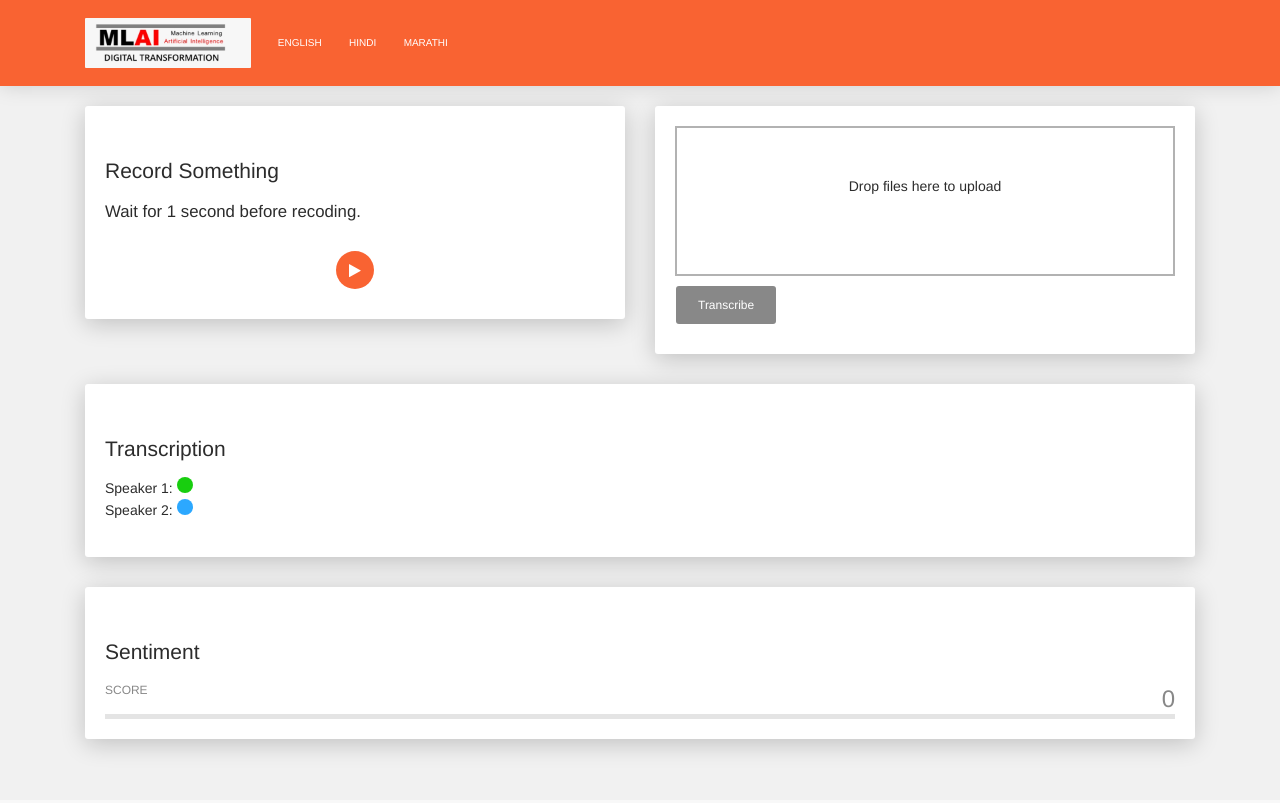
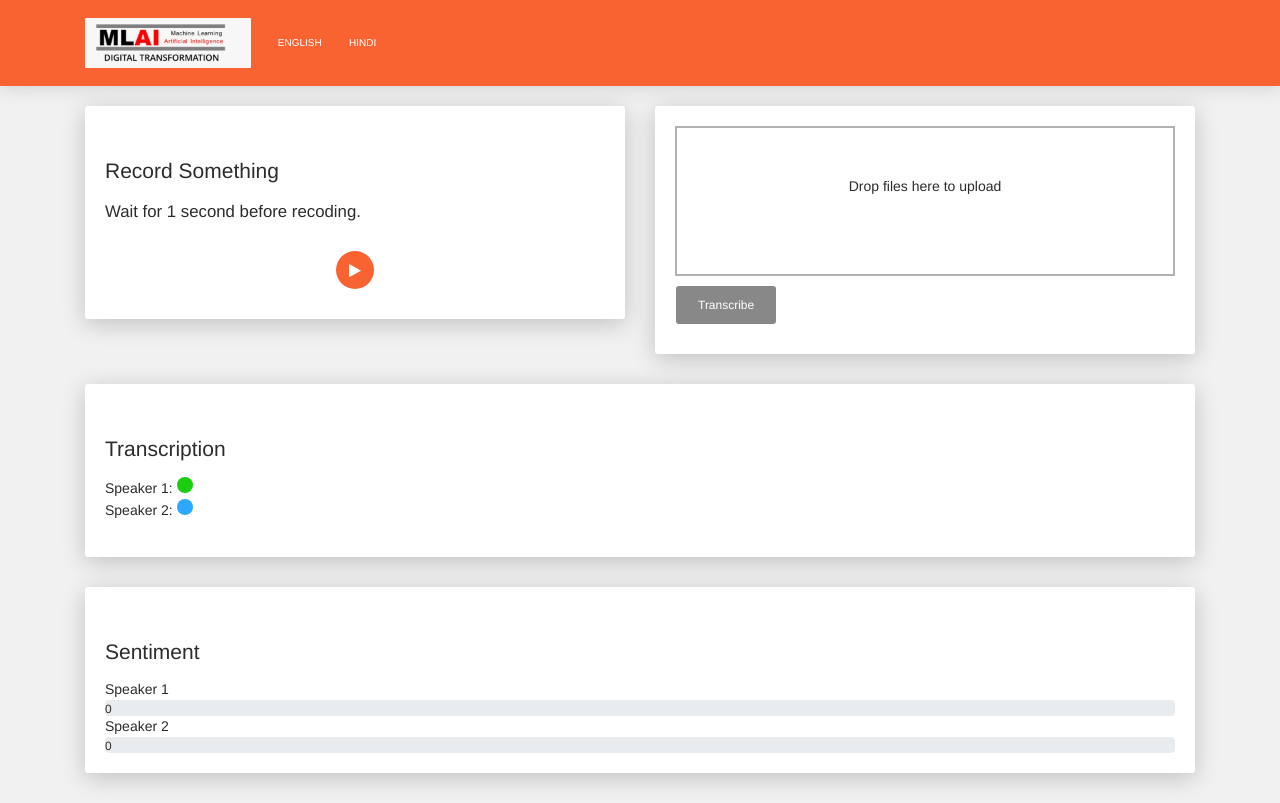
Before and after one commit to mythrex/text-speech, a Flask app: page / in a window 1280 px wide. Before the commit the page ends 758 px from the top, so only its background shows below. Run offline with Flask 2, Linux system fonts and the light colour scheme; some libraries are stand-ins or nearby versions.

Commit message:
Add speaker support

```diff
--- a/app.py
+++ b/app.py
@@ -101,14 +101,12 @@ def listen():
     return res, '200'
 
 
-ALLOWED_EXTENSIONS = {'wav', 'mp3', 'ogg', 'raw', 'jpeg', 'gif'}
+ALLOWED_EXTENSIONS = {'wav'}
 
 
 def allowed_file(filename):
-    # return '.' in filename and \
-    #        filename.rsplit('.', 1)[1].lower() in ALLOWED_EXTENSIONS
-    return True
-
+    return '.' in filename and \
+           filename.rsplit('.', 1)[1].lower() in ALLOWED_EXTENSIONS
 
 # @app.route('/transcribe', methods=['GET', 'POST'])
 # def upload_file():
@@ -133,6 +131,7 @@ def allowed_file(filename):
 #                 res = transcribe(audio, r)
 #                 return render_template('pages/placeholder.home.html', value=res)
 #     return 'NOT OK', 200
+
 
 @app.route('/upload', methods=['GET', 'POST'])
 def upload_file():
--- a/static/css/main.css
+++ b/static/css/main.css
@@ -17,11 +17,11 @@ body {
 	font-family: cursive;
 }
 
-.progress {
+/* .progress {
 	height: 5px !important;
-}
+} */
 .progress-value {
-	font-size: 2em !important;
+	/* font-size: 2em !important; */
 	font-weight: "bold" !important;
 }
 
--- a/static/js/script.js
+++ b/static/js/script.js
@@ -43,6 +43,7 @@ $(function() {
 			transH.innerText = data["plainText"];
 			if (lang.split("-")[0] == "en") {
 				get_sentiment(data["plainText"]);
+				updateProgBars();
 			}
 		});
 	});
@@ -59,7 +60,7 @@ function processResp(res) {
 			let obj = words[j];
 			let word = obj.word;
 			let speaker = obj.speakerTag;
-			let text = `<span data-speaker="${speaker}" data-toggle="tooltip" data-placement="top" title="Speaker-${speaker}"> ${word} </span>`;
+			let text = `<span class="trans-speaker-${speaker}" data-speaker="${speaker}" data-toggle="tooltip" data-placement="top" title="Speaker-${speaker}"> ${word} </span>`;
 			sentence += text;
 			plainSentence += word + " ";
 		}
@@ -78,6 +79,7 @@ function get_sentiment(text, lang = "en") {
 		},
 		function(data) {
 			let textHtml = "";
+			let $progBar = $("#prog-bar");
 			for (let i = 0; i < data["sentences"].length; i++) {
 				let t = data["sentences"][i]["text"]["content"];
 				let c = "";
@@ -94,15 +96,41 @@ function get_sentiment(text, lang = "en") {
 			}
 			// append the html
 			$("#sentiment-text").html(textHtml);
+		}
+	);
+}
 
+function updateProgBars() {
+	var speaker1Text = getSpeakerText("1");
+	var speaker2Text = getSpeakerText("2");
+	updateProgBar($("#prog-bar-1"), speaker1Text);
+	updateProgBar($("#prog-bar-2"), speaker2Text);
+}
+
+function getSpeakerText(speaker) {
+	var span = $(".trans-speaker-" + speaker);
+	var text = "";
+	var textArr = span.map((currentValue, index, arr) => {
+		text += span[currentValue].innerText;
+		return span[currentValue].innerText;
+	});
+	return text;
+}
+
+function updateProgBar($progBar, text) {
+	$.post(
+		"/sentiment",
+		{
+			inputText: text,
+			inputLanguage: lang
+		},
+		function(data) {
 			let documentScore = data["documentSentiment"]["score"];
-			let $progBar = $("#prog-bar");
 			if (documentScore > 0) {
 				$progBar.removeClass("bg-danger").addClass("bg-success");
 			} else if (documentScore < 0) {
 				$progBar.removeClass("bg-success").addClass("bg-danger");
 			}
-
 			$progBar.css({
 				width: `${Math.abs(documentScore) * 100}%`
 			});
--- a/templates/layouts/main.html
+++ b/templates/layouts/main.html
@@ -44,7 +44,7 @@
             <a class="nav-link" href="/hindi">Hindi <span class="sr-only">(current)</span></a>
           </li>
           <li class="nav-item">
-            <a class="nav-link" href="/marathi">Marathi <span class="sr-only">(current)</span></a>
+            <!-- <a class="nav-link" href="/marathi">Marathi <span class="sr-only">(current)</span></a> -->
           </li>
         </ul>
       </div>
--- a/templates/pages/placeholder.home.html
+++ b/templates/pages/placeholder.home.html
@@ -70,12 +70,20 @@
           <div class="card-body">
             <h4 class="card-title">Sentiment</h4>
             <div id="sentiment-text"></div>
-            <div class="progress-container">
-              <span class="progress-badge">Score</span>
+            <div class="progress-container-1">
+              <span class="progress-badge">Speaker 1</span>
               <div class="progress">
-                <div id="prog-bar" class="progress-bar" role="progressbar" aria-valuenow="0" aria-valuemin="0" aria-valuemax="1" style="width: 0%;">
-                  <span class="progress-value" id="prog-val">0</span>
+                <div id="prog-bar-1" class="progress-bar" role="progressbar" aria-valuenow="0" aria-valuemin="0" aria-valuemax="1" style="width: 0%;">
                 </div>
+                <span class="progress-value" id="prog-val-1">0</span>
+              </div>
+            </div>
+            <div class="progress-container-2">
+              <span class="progress-badge">Speaker 2</span>
+              <div class="progress">
+                <div id="prog-bar-2" class="progress-bar" role="progressbar" aria-valuenow="0" aria-valuemin="0" aria-valuemax="1" style="width: 0%;">
+                </div>
+                <span class="progress-value" id="prog-val-2">0</span>
               </div>
             </div>
           </div>
```
